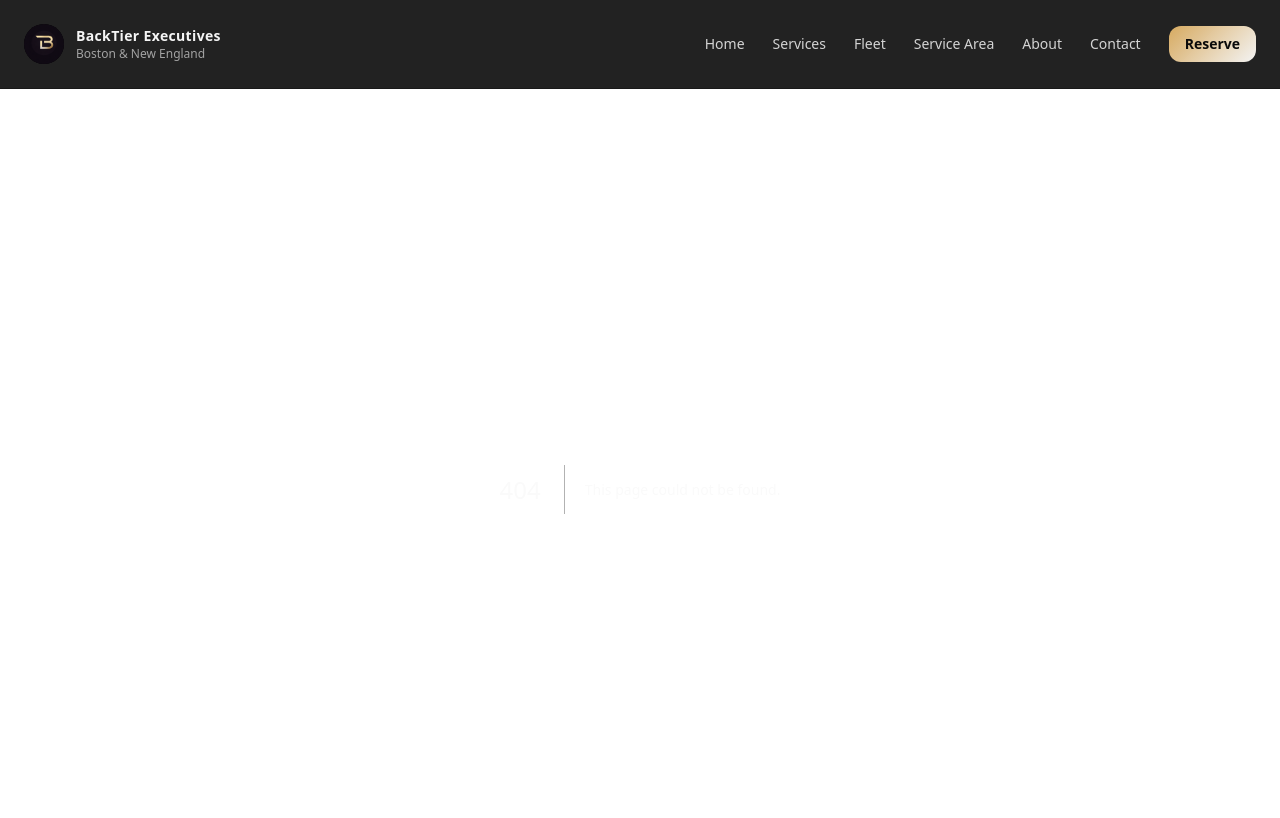
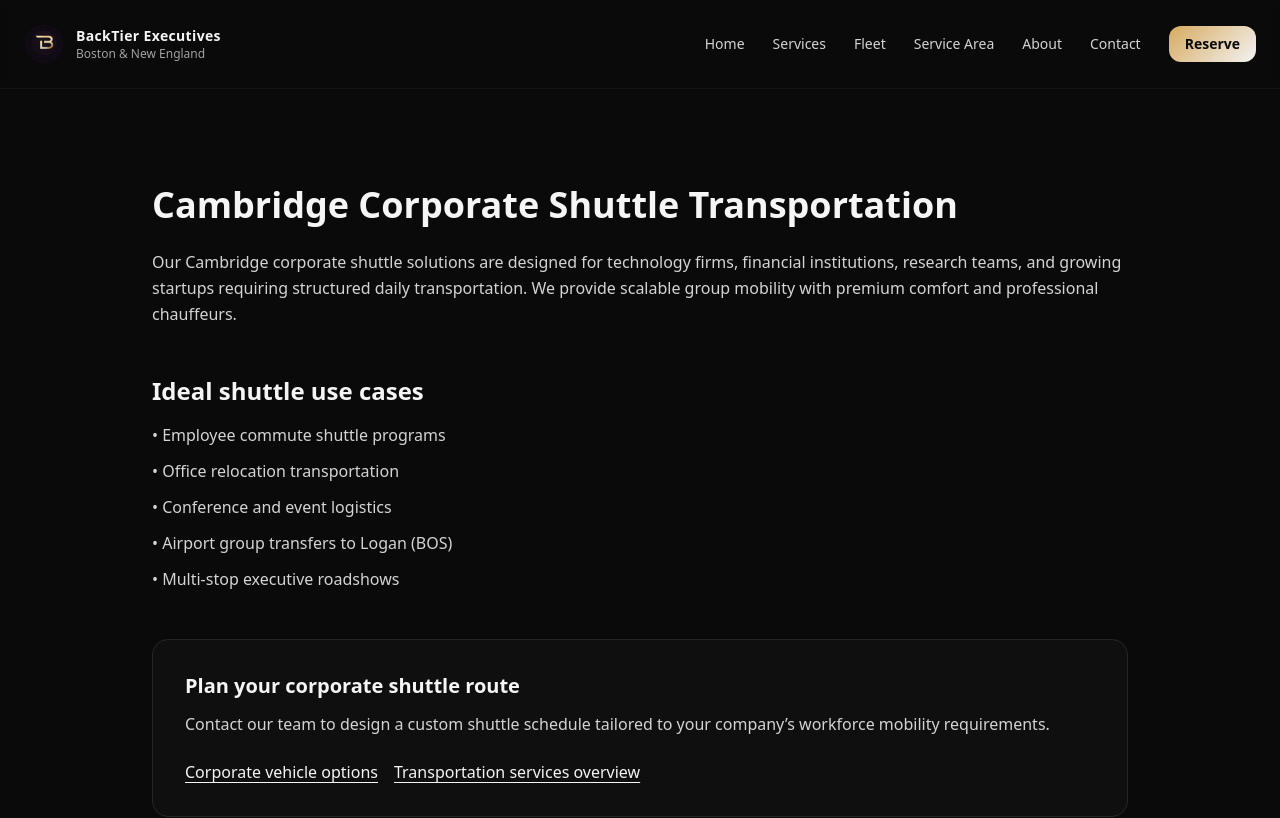
Before and after one commit to blacktierexecutive/blacker-site, a Next.js app: page /cambridge-corporate-shuttle in a window 1280 px wide. Before the commit this address had no page. Shown: the top 818 px of the page. Built offline with nearby package versions, Linux system fonts and the light colour scheme.

Commit message:
added new pages:boston-minibus-rental, cambridge-corporate-shuttle, waltham-employee-shuttle

```diff
--- /dev/null
+++ b/app/boston-minibus-rental/page.tsx
@@ -0,0 +1,65 @@
+import Link from "next/link";
+
+export const metadata = {
+  title: "Boston Minibus Rental | Group Transportation & Shuttle Service",
+  description:
+    "Premium Boston minibus rental for corporate events, airport transfers, weddings, and group travel. Comfortable, professional group transportation across Greater Boston.",
+};
+
+export default function Page() {
+  return (
+    <main className="bg-neutral-950 text-neutral-100">
+      <section className="mx-auto max-w-5xl px-6 py-24">
+        <h1 className="text-4xl font-semibold">
+          Boston Minibus Rental & Group Transportation
+        </h1>
+
+        <p className="mt-6 text-neutral-300 leading-relaxed">
+          BlackTier Executives provides premium minibus rental services in Boston
+          for corporate teams, airport transfers, private events, and large group
+          transportation. Our minibuses are ideal for moving groups efficiently
+          across the city while maintaining executive-level comfort.
+        </p>
+
+        <h2 className="mt-12 text-2xl font-semibold">
+          When to book a Boston minibus
+        </h2>
+
+        <ul className="mt-4 space-y-3 text-neutral-300">
+          <li>• Logan Airport group pickups and drop-offs</li>
+          <li>• Corporate off-sites and conferences</li>
+          <li>• Wedding guest transportation</li>
+          <li>• City-to-city shuttle service</li>
+          <li>• School and university transportation</li>
+        </ul>
+
+        <div className="mt-12 rounded-2xl border border-neutral-800 p-8 bg-neutral-900/40">
+          <h3 className="text-xl font-semibold">
+            Need a quote for group transportation?
+          </h3>
+
+          <p className="mt-3 text-neutral-300">
+            Email us your passenger count, route, and timing. We’ll recommend the
+            right vehicle and confirm pricing quickly.
+          </p>
+
+          <div className="mt-6 flex gap-4 flex-wrap">
+            <Link
+              href="/fleet"
+              className="underline underline-offset-4 hover:text-white"
+            >
+              View fleet options
+            </Link>
+
+            <Link
+              href="/service-area"
+              className="underline underline-offset-4 hover:text-white"
+            >
+              Service coverage areas
+            </Link>
+          </div>
+        </div>
+      </section>
+    </main>
+  );
+}
--- /dev/null
+++ b/app/cambridge-corporate-shuttle/page.tsx
@@ -0,0 +1,65 @@
+import Link from "next/link";
+
+export const metadata = {
+  title: "Cambridge Corporate Shuttle Service | Employee & Executive Transport",
+  description:
+    "Reliable corporate shuttle service in Cambridge MA. Executive vans, minibuses, and motorcoaches for employee transportation, tech offices, and business travel.",
+};
+
+export default function Page() {
+  return (
+    <main className="bg-neutral-950 text-neutral-100">
+      <section className="mx-auto max-w-5xl px-6 py-24">
+        <h1 className="text-4xl font-semibold">
+          Cambridge Corporate Shuttle Transportation
+        </h1>
+
+        <p className="mt-6 text-neutral-300 leading-relaxed">
+          Our Cambridge corporate shuttle solutions are designed for technology
+          firms, financial institutions, research teams, and growing startups
+          requiring structured daily transportation. We provide scalable group
+          mobility with premium comfort and professional chauffeurs.
+        </p>
+
+        <h2 className="mt-12 text-2xl font-semibold">
+          Ideal shuttle use cases
+        </h2>
+
+        <ul className="mt-4 space-y-3 text-neutral-300">
+          <li>• Employee commute shuttle programs</li>
+          <li>• Office relocation transportation</li>
+          <li>• Conference and event logistics</li>
+          <li>• Airport group transfers to Logan (BOS)</li>
+          <li>• Multi-stop executive roadshows</li>
+        </ul>
+
+        <div className="mt-12 rounded-2xl border border-neutral-800 p-8 bg-neutral-900/40">
+          <h3 className="text-xl font-semibold">
+            Plan your corporate shuttle route
+          </h3>
+
+          <p className="mt-3 text-neutral-300">
+            Contact our team to design a custom shuttle schedule tailored to your
+            company’s workforce mobility requirements.
+          </p>
+
+          <div className="mt-6 flex gap-4 flex-wrap">
+            <Link
+              href="/fleet"
+              className="underline underline-offset-4 hover:text-white"
+            >
+              Corporate vehicle options
+            </Link>
+
+            <Link
+              href="/services"
+              className="underline underline-offset-4 hover:text-white"
+            >
+              Transportation services overview
+            </Link>
+          </div>
+        </div>
+      </section>
+    </main>
+  );
+}
--- /dev/null
+++ b/app/waltham-employee-shuttle/page.tsx
@@ -0,0 +1,65 @@
+import Link from "next/link";
+
+export const metadata = {
+  title: "Waltham Employee Shuttle Service | Workforce Transportation",
+  description:
+    "Professional employee shuttle transportation in Waltham MA. Minibuses, Sprinter vans, and motorcoaches for daily staff commuting and corporate mobility.",
+};
+
+export default function Page() {
+  return (
+    <main className="bg-neutral-950 text-neutral-100">
+      <section className="mx-auto max-w-5xl px-6 py-24">
+        <h1 className="text-4xl font-semibold">
+          Waltham Employee Shuttle & Workforce Transport
+        </h1>
+
+        <p className="mt-6 text-neutral-300 leading-relaxed">
+          BlackTier Executives delivers structured employee shuttle services in
+          Waltham for corporate campuses, industrial parks, and growing business
+          hubs. Our group transportation solutions improve punctuality,
+          efficiency, and employee travel comfort.
+        </p>
+
+        <h2 className="mt-12 text-2xl font-semibold">
+          Workforce transportation benefits
+        </h2>
+
+        <ul className="mt-4 space-y-3 text-neutral-300">
+          <li>• Reduce employee commute stress</li>
+          <li>• Improve schedule reliability</li>
+          <li>• Scalable fleet from vans to motorcoaches</li>
+          <li>• Safe and professionally managed routes</li>
+          <li>• Flexible pickup hubs across Greater Boston</li>
+        </ul>
+
+        <div className="mt-12 rounded-2xl border border-neutral-800 p-8 bg-neutral-900/40">
+          <h3 className="text-xl font-semibold">
+            Build your shuttle program today
+          </h3>
+
+          <p className="mt-3 text-neutral-300">
+            Share your employee count and route details. We’ll recommend the
+            optimal vehicle mix and transportation schedule.
+          </p>
+
+          <div className="mt-6 flex gap-4 flex-wrap">
+            <Link
+              href="/fleet"
+              className="underline underline-offset-4 hover:text-white"
+            >
+              View bus & van fleet
+            </Link>
+
+            <Link
+              href="/contact"
+              className="underline underline-offset-4 hover:text-white"
+            >
+              Request shuttle consultation
+            </Link>
+          </div>
+        </div>
+      </section>
+    </main>
+  );
+}
```
